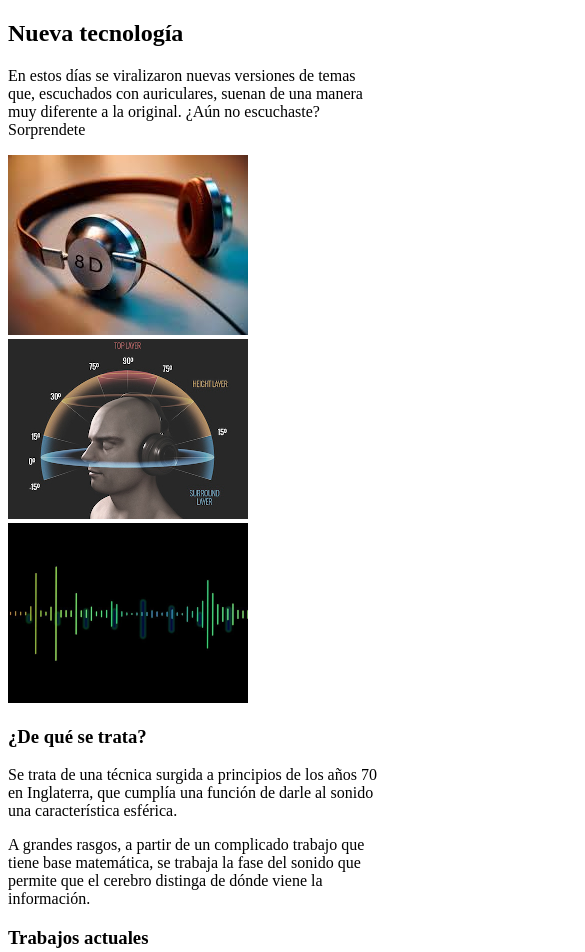
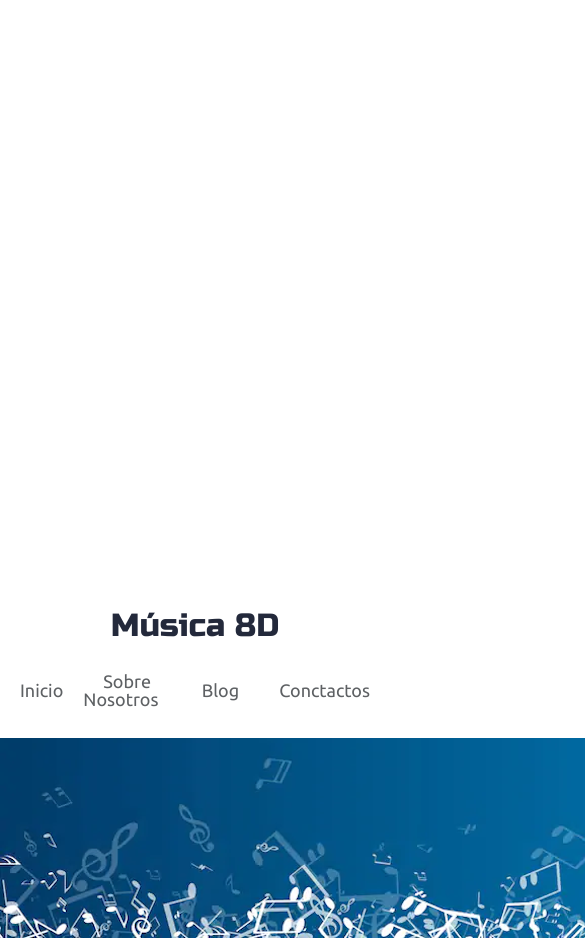
Before and after one commit to zimlama/FT-M2-master, an Eleventy site: page 02-CSS/homework/responsive-web/index.html in a window 390 px wide. Shown: the top 952 px of the page, 585 px wide, since content can reach past the window. Built offline with nearby package versions, Linux system fonts and the light colour scheme; Eleventy itself is replaced by a stand-in of ours; files that its build step writes are made by us from their sources.

Commit message:
2022-09-15 tarea finalizada de 02-CSS/homework/responsive-web/index.html package.json /css/index.css /less/global.less /less/index.less /less/navigation.less

```diff
--- a/02-CSS/homework/responsive-web/index.html
+++ b/02-CSS/homework/responsive-web/index.html
@@ -3,7 +3,6 @@
 <html lang="en">
 <head>
   <meta charset="utf-8">
-
   <title>Música 8D</title>
 
   <link href="https://fonts.googleapis.com/css?family=Russo+One|Ubuntu" rel="stylesheet">
@@ -12,18 +11,46 @@
   <!--[if lt IE 9]>
     <script src="https://cdnjs.cloudflare.com/ajax/libs/html5shiv/3.7.3/html5shiv.js"></script>
   <![endif]-->
+
+  <!-- <meta name="viewport" content="width=device-width"> -->
+
+  <!-- CSS only -->
+<meta name="viewport" content="width=device-width, initial-scale=1">
 </head>
 
-<body>
+<body class="body-container">
+  <br/>
+  <div class="title-container">
 
+    <h2 class="'title-music">Música 8D</h2>
+  </div>
  <!-- Código del nav acá -->
+ <!-- As a heading -->
+<nav class="navbar navbar-light bg-light">
+  <ul class="item-Container-navBar">
+    <li class="item-navBar">
+      <a class="link-navBar">Inicio</a>
+    </li>
+    <li class="item-navBar">
+      <a class="link-navBar">Sobre Nosotros</a>
+    </li>
+    <li class="item-navBar">
+      <a class="link-navBar">Blog</a>
+    </li>
+    <li class="item-navBar">
+      <a class="link-navBar">Conctactos</a>
+    </li>
+  </ul>
+</nav>
+<!-- End Código del nav acá -->
+
 
   <div class="container home">
 
     <header class="intro">
        <!-- Código de header img acá -->
-
-      <h2>Nueva tecnología</h2>
+       <img src="img/main-header.png" class="img-fluid" alt="Responsive image">
+       <h2>Nueva tecnología</h2>
 
       <p>En estos días se viralizaron nuevas versiones de temas que, escuchados con auriculares, suenan de una manera muy diferente a la original. ¿Aún no escuchaste? Sorprendete</p>
     </header>
--- a/02-CSS/homework/responsive-web/less/global.less
+++ b/02-CSS/homework/responsive-web/less/global.less
@@ -10,11 +10,15 @@ html {
 html, body {
   font-family: 'Ubuntu', sans-serif;
   color: @main-font-color;
+  padding-top: 5rem;
 }
 
 h1, h2, h3, h4, h5 {
   font-family: 'Russo One', sans-serif;
   color: @header-font-color;
+}
+h1 {
+  font-size: 7rem;
 }
 
 h2 {
--- a/02-CSS/homework/responsive-web/less/index.less
+++ b/02-CSS/homework/responsive-web/less/index.less
@@ -1 +1,15 @@
 // Importar los archivos less acá:
+
+// @red: red;
+// 18b ver videos
+// body {
+//     background-color: @red;
+//     }
+
+@import url(variables.less);
+@import url(mixins.less);
+@import url(reset.less);
+@import url(global.less);
+@import url(navigation.less);
+@import url(footer.less);
+@import url(home-page.less);
--- a/02-CSS/homework/responsive-web/less/navigation.less
+++ b/02-CSS/homework/responsive-web/less/navigation.less
@@ -1 +1,25 @@
 // Código de Nav acá
+
+.link-navBar {
+    font-size: large;
+    margin-left: 2rem;
+    margin-right: 2rem;
+}
+
+.item-Container-navBar{
+    margin-top: 3rem;
+    margin-bottom: 3rem;
+    display: flex;
+    justify-content: center;
+    align-items: center;
+}
+
+.title-container {
+    display: flex;
+    align-items: center;
+    justify-content: center;
+}
+
+.body-container {
+    margin-top: 50rem;
+}
--- a/02-CSS/homework/responsive-web/package.json
+++ b/02-CSS/homework/responsive-web/package.json
@@ -4,10 +4,10 @@
   "description": "",
   "main": "index.js",
   "dependencies": {
+    "bootstrap": "^3.4.1",
     "less": "^3.12.2",
     "less-watch-compiler": "^1.14.6"
   },
-  "devDependencies": {},
   "scripts": {
     "less": "less-watch-compiler less css index.less"
   },
```
Also changed, not shown: 02-CSS/homework/responsive-web/css/index.css.
